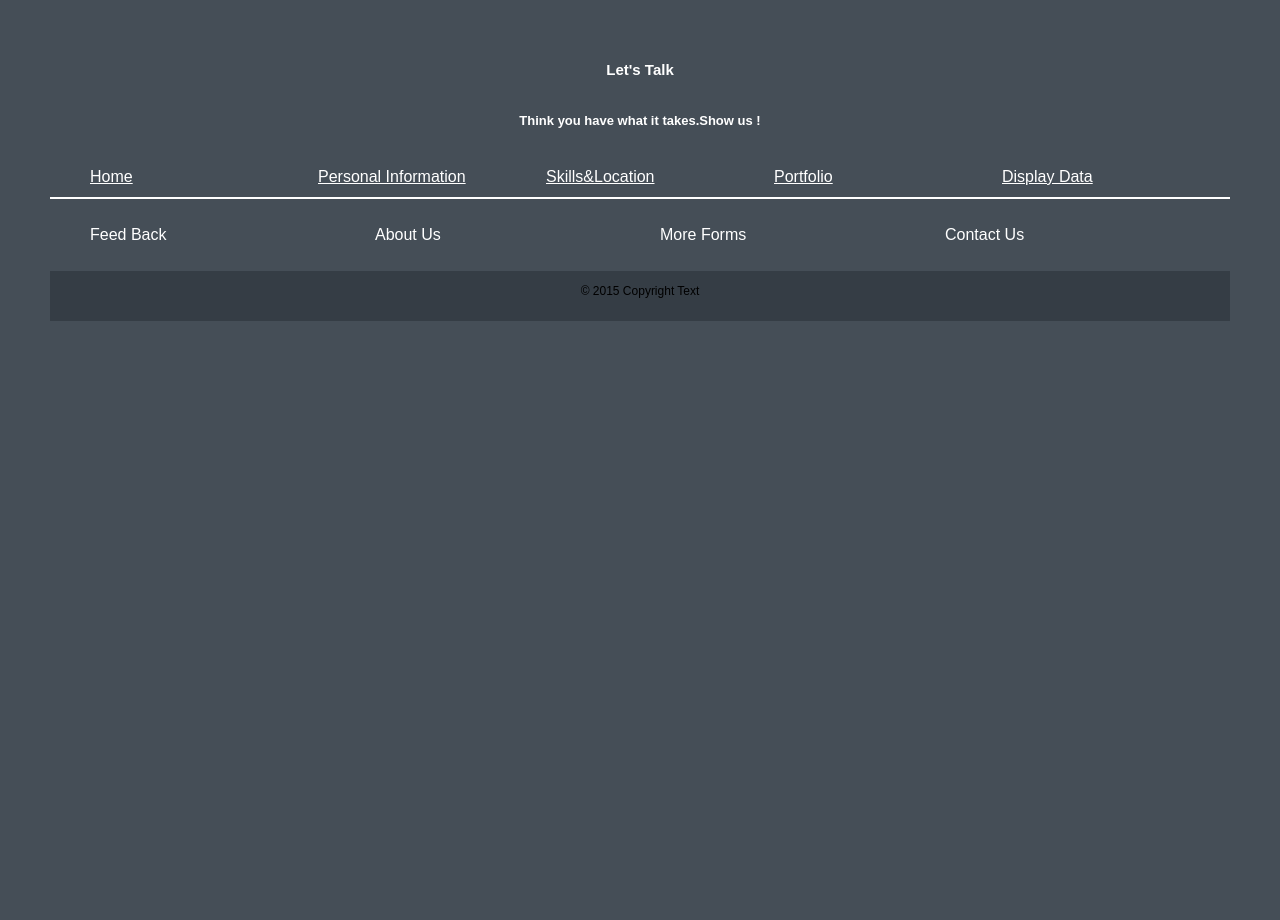
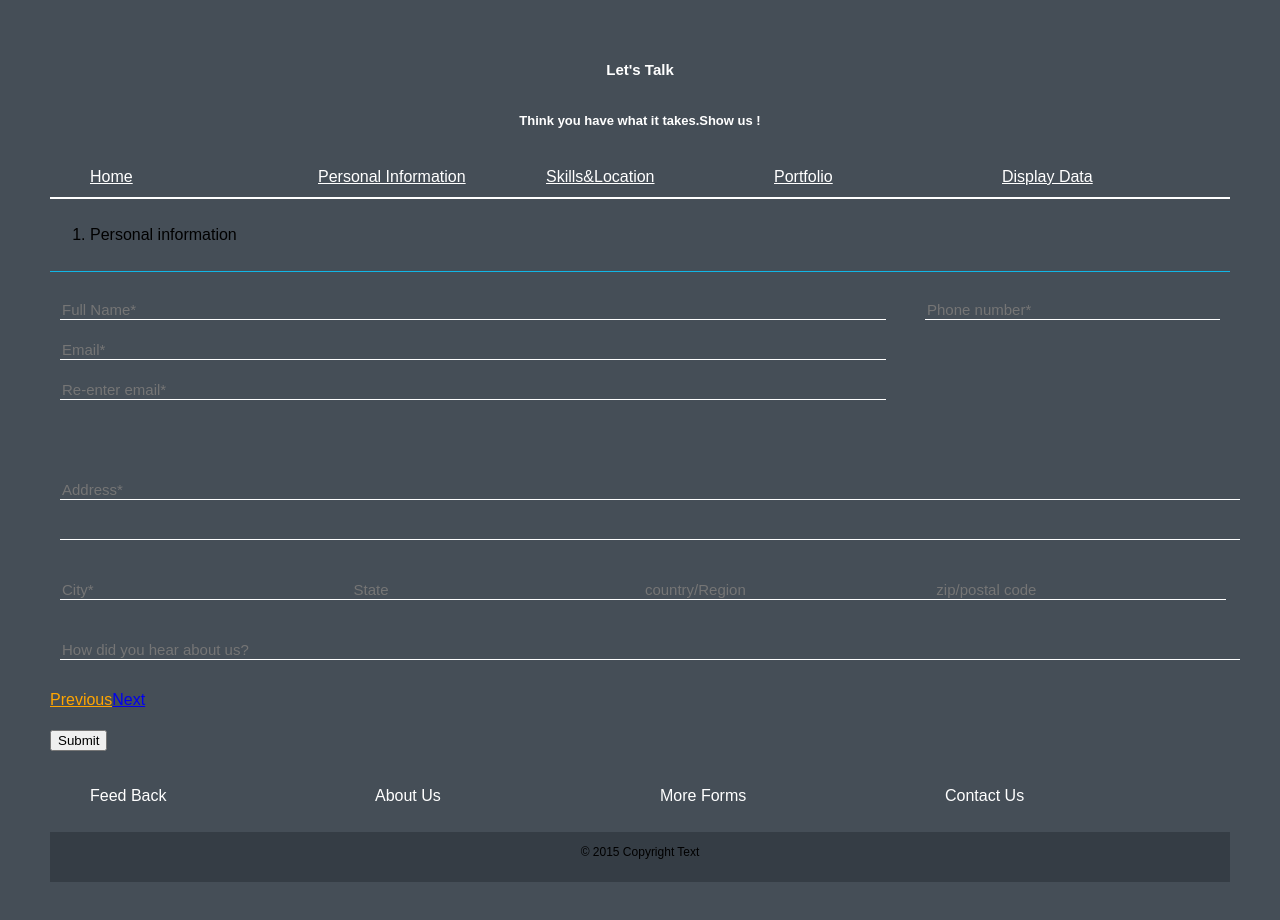
Before and after one commit to packiasheelav/my-react-router-form-app, a React (Create React App) app: page / in a window 1280 px wide. Shown: the top 920 px of the page. Before the commit the page ends 800 px from the top, so only its background shows below. Built offline with nearby package versions, Linux system fonts and the light colour scheme; the HTML template or start-up script is replaced by a standard one.

Commit message:
changed homepagelink

```diff
--- a/src/component/NavBarComponent.js
+++ b/src/component/NavBarComponent.js
@@ -28,6 +28,8 @@ const NavBarComponent = (props) => {
 
            </ul>
             <Switch>
+            <Route exact path='/' render={()=>(<PersonalInfo data={props.data} change={props.change} validate={props.validate} handleBlurEvent={props.handleBlurEvent}/>)}/>
+
             <Route exact path='/Home' render={()=>(<Home data={props.data} change={props.change} handleSubmit={props.handleSubmit} validate={props.validate} handleBlurEvent={props.handleBlurEvent}/>)}/>
             <Route exact path='/Personal_Information' render={()=>(<PersonalInfo data={props.data} change={props.change} validate={props.validate} handleBlurEvent={props.handleBlurEvent}/>)}/>
             <Route exact path='/SkillsLocation' render={()=>(<SkillsLocation data={props.data} change={props.change} validate={props.validate} handleCheckBox={props.handleCheckBox}/> )}/>
```
